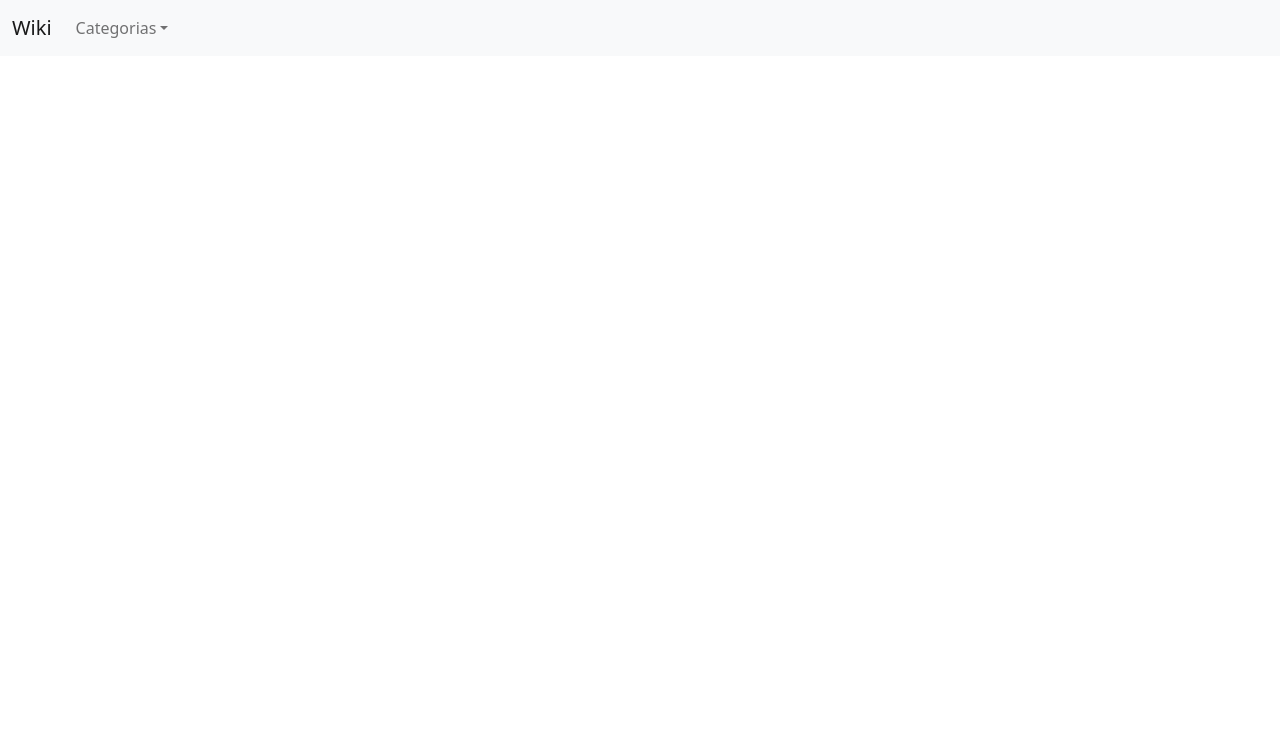
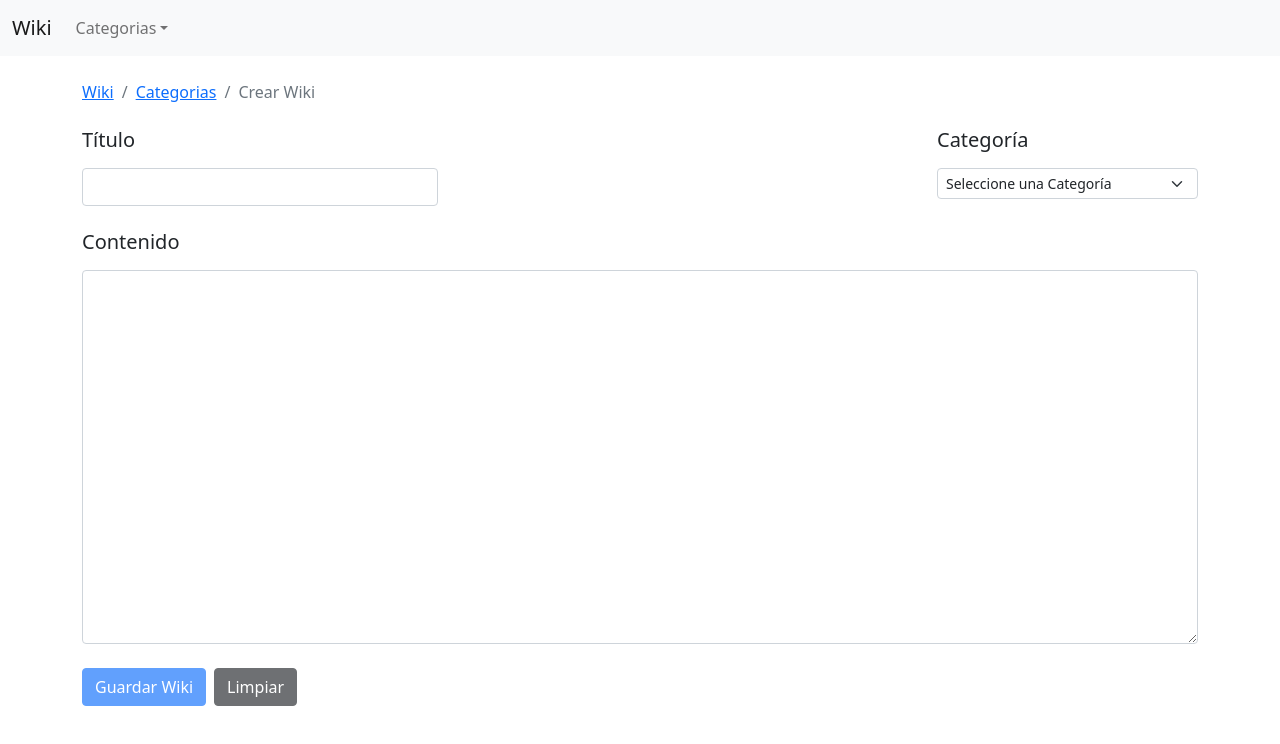
Before and after one commit to franklopezbriceno2297/cursoprograweb-proyecto2, a Vue app: page /wiki/crear/0 in a window 1280 px wide. Shown: the top 744 px of the page. Built offline with nearby package versions, Linux system fonts and the light colour scheme.

Commit message:
Edit and Create Page

```diff
--- a/src/store/modules/pages.js
+++ b/src/store/modules/pages.js
@@ -7,6 +7,21 @@ const pages = {
     pages: pageList
   }),
   mutations: {
+    createPage (state, payload) {
+      state.pages.push(payload)
+    },
+    editPage (state, payload) {
+      state.pages.forEach(page => {
+        if (page.id === payload.id) {
+          page.title = payload.title
+          page.body = payload.body
+          page.categoryPath = payload.categoryPath
+        }
+      })
+    },
+    deletePage (state, payload) {
+      state.pages = state.pages.filter(page => (page.id !== payload))
+    }
   },
   actions: {
   },
--- a/src/views/Categories.vue
+++ b/src/views/Categories.vue
@@ -3,7 +3,7 @@
     <div class="d-flex justify-content-between mb-3">
       <h2 class="mb-0">{{title}}</h2>
       <div class="d-flex align-items-center">
-        <router-link class="btn btn-success" to="/categoria/nueva/0">Agregar</router-link>
+        <router-link class="btn btn-success" to="/categoria/nueva/0">Agregar Categoría</router-link>
       </div>
     </div>
     <div class="row">
@@ -38,7 +38,7 @@ import { mapGetters, mapMutations } from 'vuex'
 export default {
   name: 'Categories',
   data: () => ({
-    title: 'Categorias',
+    title: 'Categorías',
     errorMessage: '',
     successMessage: ''
   }),
--- a/src/views/CategoryForm.vue
+++ b/src/views/CategoryForm.vue
@@ -67,7 +67,7 @@ export default {
       return (this.creationMode ? 'Guardar' : 'Guardar Edición')
     },
     title () {
-      return (this.creationMode ? 'Agregar nueva categoría' : 'Editar Categoría')
+      return (this.creationMode ? 'Agregar Nueva Categoría' : 'Editar Categoría')
     },
     creationMode () {
       return (this.$route.params.windowMode === 'nueva')
--- a/src/views/PageForm.vue
+++ b/src/views/PageForm.vue
@@ -42,16 +42,14 @@
       </div>
     </template>
     <template v-else>
-      </template>
-
-      <!-- {{#enableforms}}
+      <template v-if="pageExist">
         <nav aria-label="breadcrumb">
           <ol class="breadcrumb mb-4">
             <li class="breadcrumb-item">
-              <a href="/">Wiki</a>
+              <router-link to="/">Wiki</router-link>
             </li>
             <li class="breadcrumb-item">
-              <a href="/categorias">Categorias</a>
+              <router-link to="/categorias">Categorias</router-link>
             </li>
             <li class="breadcrumb-item active" aria-current="page">{{mainTitle}}</li>
           </ol>
@@ -59,45 +57,48 @@
         <form class="row g-4">
           <div class="col-sm-4">
             <label for="inputTitle" class="form-label h5 mb-3">Título</label>
-            <input required type="text" class="form-control" value="{{title}}" id="inputTitle" name="inputTitle" />
+            <input v-model="title" required type="text" class="form-control" id="inputTitle" />
           </div>
           <div class="col-sm-5"></div>
           <div class="col-sm-3">
-            <label class="form-label h5 mb-3">Categoría</label>
-            <select required id="inputCategory" name="inputCategory" class="form-select form-select-sm" aria-label=".form-select-lg">
-              {{^selectedCategoryFlag}}
-                {{#cats}}
-                  <option value="{{id}}">{{label}}</option>
-                {{/cats}}
-              {{~selectedCategoryFlag}}
-              {{#selectedCategoryFlag}}
-                {{#selectedCategory}}
-                  <option selected value="{{catID}}">{{catLabel}}</option>
-                {{/selectedCategory}}
-                {{#cats}}
-                  <option value="{{id}}">{{label}}</option>
-                {{/cats}}
-              {{/selectedCategoryFlag}}
+            <label for="inputCategory" class="form-label h5 mb-3">Categoría</label>
+            <select v-model="category" required id="inputCategory" class="form-select form-select-sm" aria-label="category select">
+              <option v-if="(category === '')" disabled value="">Seleccione una Categoría</option>
+              <option v-for="option in categories" :value="option.path" :key="option.id">{{ option.label }}</option>
             </select>
           </div>
           <div class="col-sm-12">
             <label for="inputBody" class="form-label h5 mb-3">Contenido</label>
-            <textarea required name="inputBody" class="form-control" id="inputBody" rows="15">{{body}}</textarea>
+            <textarea v-model="body" required class="form-control" id="inputBody" rows="15"></textarea>
           </div>
-          <div class="col-12">
-            <button type="submit" class="btn btn-primary">Guardar</button>
+          <div class="col-sm-3">
+            <button @click="wikiClickAction" :disabled="missingInputs" type="button" class="btn btn-primary">{{buttonTitle}}</button>
+            <button @click="clearForm" :disabled="emptyInputs" type="button" class="btn btn-dark mx-2">Limpiar</button>
+          </div>
+          <div v-if="(successMessage !== '')" class="col-sm-3">
+            <div class="alert alert-success mb-0 p-2" role="alert">{{successMessage}}</div>
           </div>
         </form>
-      {{/enableforms}} -->
+      </template>
+      <div v-else class="row">
+        <div class="col-4">
+          <div class="alert alert-danger mb-0 p-2" role="alert">¡Error, esta página no existe!</div>
+        </div>
+      </div>
+    </template>
   </main>
 </template>
 
 <script>
-import { mapGetters } from 'vuex'
+import { v4 as uuidv4 } from 'uuid'
+
+// Store
+import { mapGetters, mapMutations } from 'vuex'
 
 export default {
   name: 'PageForm',
   data: () => ({
+    successMessage: '',
     pageExist: false,
     id: '',
     title: '',
@@ -114,6 +115,8 @@ export default {
         this.category = currentPage.categoryPath
         this.pageExist = true
       }
+    } else {
+      this.pageExist = true
     }
   },
   computed: {
@@ -121,11 +124,64 @@ export default {
       'pages',
       ['getPageByID', 'getPagesByCategory']
     ),
+    ...mapGetters(
+      'categories',
+      { categories: 'getCategories' }
+    ),
+    emptyInputs () {
+      return (this.category.trim() === '' && this.title.trim() === '' && this.body.trim() === '')
+    },
+    missingInputs () {
+      return (this.category.trim() === '' || this.title.trim() === '')
+    },
+    buttonTitle () {
+      return (this.creationMode ? 'Guardar Wiki' : 'Guardar Edición')
+    },
+    mainTitle () {
+      return (this.creationMode ? 'Crear Wiki' : `Editar Wiki - ${this.title}`)
+    },
     creationMode () {
-      return (this.$route.params.windowMode === 'nueva')
+      return (this.$route.params.windowMode === 'crear')
     },
     displayMode () {
       return (this.$route.params.windowMode === 'mostrar')
+    }
+  },
+  methods: {
+    ...mapMutations(
+      'pages',
+      ['createPage', 'editPage']
+    ),
+    clearForm () {
+      this.title = ''
+      this.category = ''
+      this.body = ''
+    },
+    wikiClickAction () {
+      if (this.creationMode) {
+        const newWiki = {
+          id: uuidv4(),
+          title: this.title,
+          body: this.body,
+          categoryPath: this.category
+        }
+
+        this.createPage(newWiki)
+        this.clearForm()
+        this.successMessage = '¡Wiki Agregada!'
+        setTimeout(() => {
+          this.successMessage = ''
+        }, 5000)
+      } else {
+        const wiki = {
+          id: this.id,
+          title: this.title,
+          body: this.body,
+          categoryPath: this.category
+        }
+        this.editPage(wiki)
+        this.$router.push({ path: `/wiki/mostrar/${this.id}` })
+      }
     }
   }
 }
--- a/src/views/Pages.vue
+++ b/src/views/Pages.vue
@@ -14,12 +14,12 @@
           </ol>
         </nav>
       </div>
-      <router-link class="btn btn-success" to="/wiki/nueva/0">Agregar Página</router-link>
+      <router-link class="btn btn-success" to="/wiki/crear/0">Agregar Wiki</router-link>
     </div>
     <table class="table table-striped mb-4">
       <thead>
         <tr>
-          <th scope="col">Paginas</th>
+          <th scope="col">Wikis</th>
           <th scope="col"></th>
         </tr>
       </thead>
@@ -29,8 +29,8 @@
           <th>
             <div class="d-flex justify-content-end">
               <router-link :to="`/wiki/mostrar/${page.id}`" class="btn btn-secondary btn-sm">Mostrar</router-link>
-              <!-- <a href="/paginas/{{id}}/edit" class="btn btn-warning btn-sm mx-2">Editar</a>
-              <a href="/paginas/{{id}}/delete" class="btn btn-danger btn-sm">Eliminar</a> -->
+              <router-link :to="`/wiki/editar/${page.id}`" class="btn btn-warning btn-sm mx-2">Editar</router-link>
+              <button @click="deletePage(page.id)" class="btn btn-danger btn-sm">Eliminar</button>
             </div>
           </th>
         </tr>
@@ -44,17 +44,22 @@
 </template>
 
 <script>
-import { mapGetters } from 'vuex'
+import { mapGetters, mapMutations } from 'vuex'
 
 export default {
   name: 'Pages',
   data: () => ({
-    // categoryPath: $route.params.categoryPath
   }),
   computed: {
     ...mapGetters(
       'pages',
       { pages: 'getPagesByCategory' }
+    )
+  },
+  methods: {
+    ...mapMutations(
+      'pages',
+      ['deletePage']
     )
   }
 }
```
Lines whose indentation alone changed are shown as unchanged.
